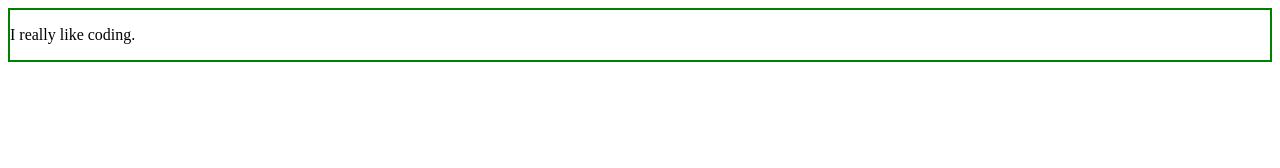
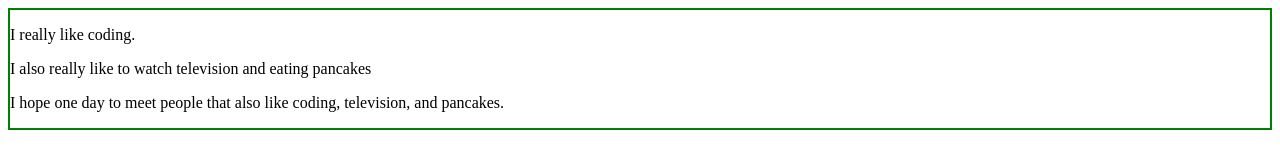
Before and after one commit to joshuapreciado/prep-1121-code-solutions, a website: page prep-javascript-dom-manipulation/index.html in a window 1280 px wide. Drawn offline with Linux system fonts and the light colour scheme.

Commit message:
Fixed javascript dom manipulation.

```diff
--- a/prep-javascript-dom-manipulation/index.html
+++ b/prep-javascript-dom-manipulation/index.html
@@ -14,8 +14,13 @@
   <body>
     <div id="container">
       <p class="first-paragraph">I really like coding.</p>
-      <p class="second-paragraph"></p>
-      <p class="third-paragraph"></p>
+      <p class="second-paragraph">
+        I also really like to watch television and eating pancakes
+      </p>
+      <p class="third-paragraph">
+        I hope one day to meet people that also like coding, television, and
+        pancakes.
+      </p>
     </div>
     <script>
       // Your code here
```
